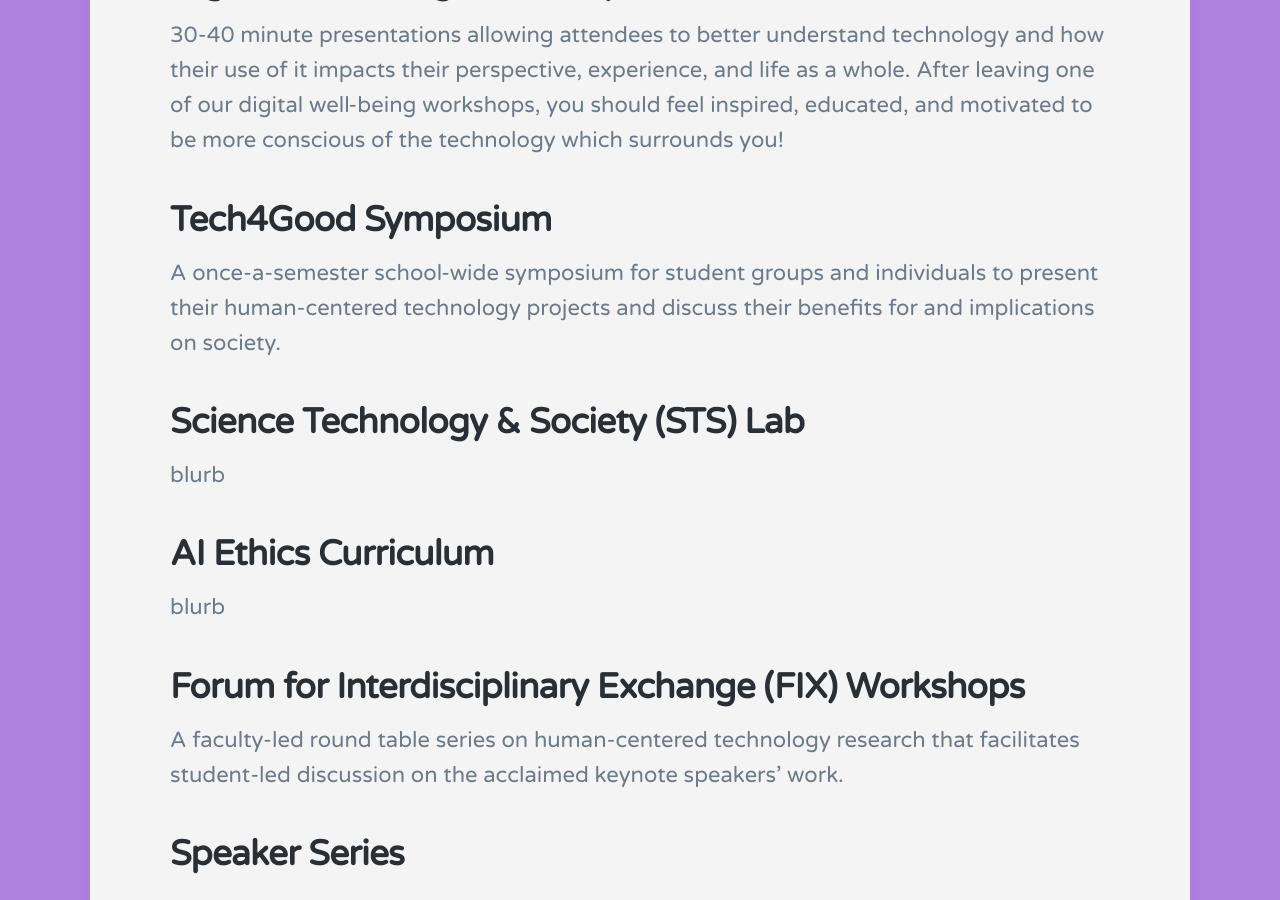
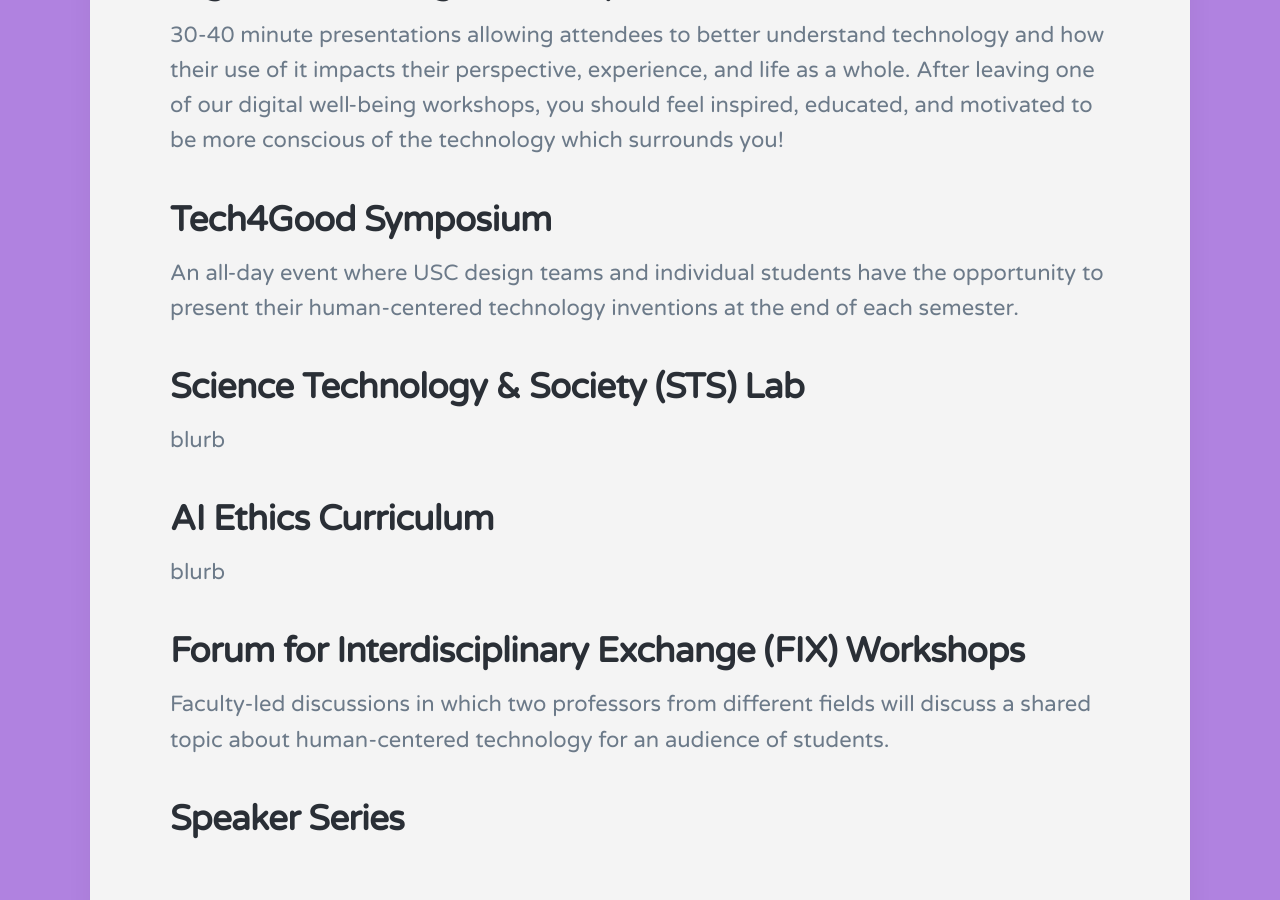
Before and after one commit to shiftsc/shiftsc.github.io, a Jekyll site: the page built from _pages/initiatives.md, in a window 1280 px wide and 900 px high, scrolled down 639 px. Built offline with Jekyll 4.4.1, drawn with Linux system fonts in a browser that asks for light colours; nearby versions of some CDN libraries.

Commit message:
member updates

```diff
--- a/_pages/initiatives.md
+++ b/_pages/initiatives.md
@@ -7,12 +7,12 @@ featured_image: '/images/arrow-logo/SHIFTSC_LOGO-01.png'
 ## Digital Well-Being Workshops
 30-40 minute presentations allowing attendees to better understand technology and how their use of it impacts their perspective, experience, and life as a whole. After leaving one of our digital well-being workshops, you should feel inspired, educated, and motivated to be more conscious of the technology which surrounds you!
 ## Tech4Good Symposium
-A once-a-semester school-wide symposium for student groups and individuals to present their human-centered technology projects and discuss their benefits for and implications on society.
+An all-day event where USC design teams and individual students have the opportunity to present their human-centered technology inventions at the end of each semester.
 ## Science Technology & Society (STS) Lab
 blurb
 ## AI Ethics Curriculum
 blurb
 ## Forum for Interdisciplinary Exchange (FIX) Workshops
-A faculty-led round table series on human-centered technology research that facilitates student-led discussion on the acclaimed keynote speakers’ work.
+Faculty-led discussions in which two professors from different fields will discuss a shared topic about human-centered technology for an audience of students.
 
 ## Speaker Series
```
